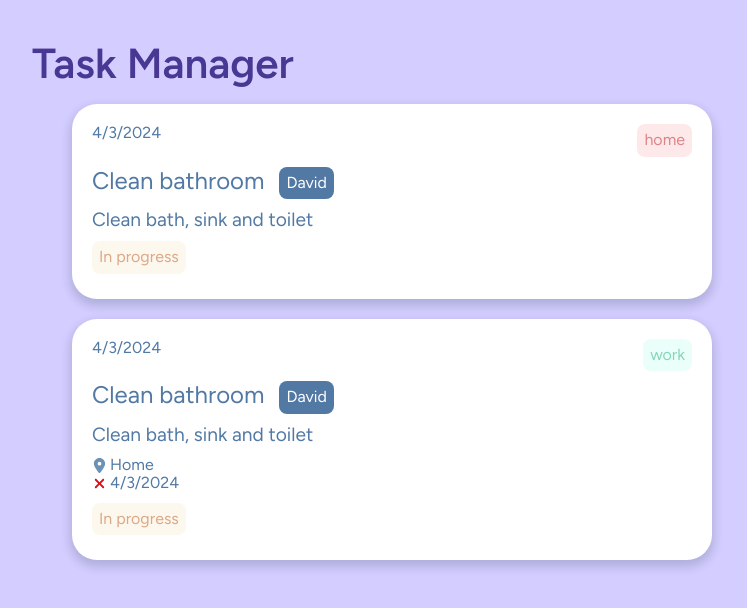
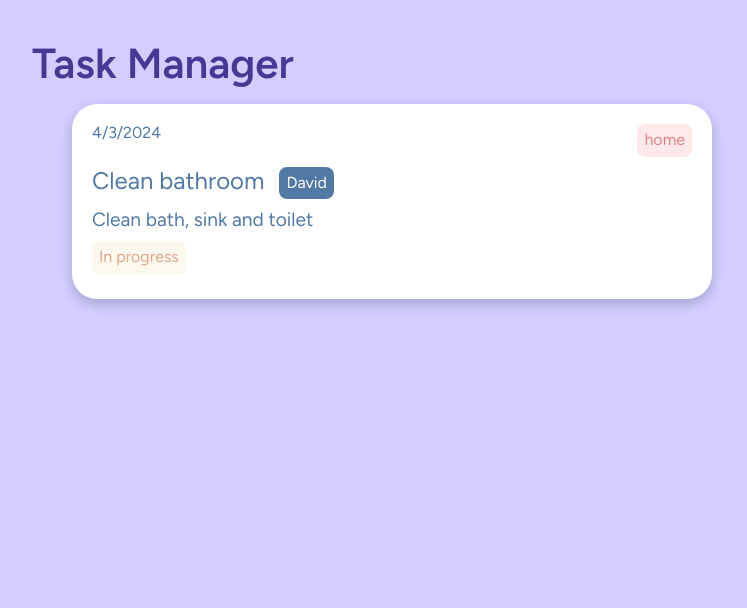
Before and after one commit to varflam/react_base, a React (Create React App) app in the folder test_1/: page / in a window 1280 px wide. Shown: the top 608 px of the page, without its empty margins (58-805 px from the left). Built offline with nearby package versions, Linux system fonts and the light colour scheme.

Commit message:
feat: add redux

```diff
--- a/test_1/package.json
+++ b/test_1/package.json
@@ -3,6 +3,7 @@
   "version": "0.1.0",
   "private": true,
   "dependencies": {
+    "@reduxjs/toolkit": "^2.3.0",
     "@testing-library/jest-dom": "^5.17.0",
     "@testing-library/react": "^13.4.0",
     "@testing-library/user-event": "^13.5.0",
@@ -12,6 +13,7 @@
     "@types/react-dom": "^18.3.1",
     "react": "^18.3.1",
     "react-dom": "^18.3.1",
+    "react-redux": "^9.1.2",
     "react-scripts": "5.0.1",
     "typescript": "^4.9.5",
     "web-vitals": "^2.1.4"
--- a/test_1/src/App.tsx
+++ b/test_1/src/App.tsx
@@ -1,37 +1,14 @@
 import React from 'react';
-import { Task } from './types';
-import TaskList from './components/TaskList';
+import TaskList from './components/task-list/TaskList';
 import './style/reset.css';
 import './style/app.css';
 
 function App() {
-    const tasks: Task[] = [
-        {
-            name: 'Clean bathroom',
-            status: 'In progress',
-            type: 'home',
-            assignee: 'David',
-            date: new Date(2024, 3, 3),
-            description: 'Clean bath, sink and toilet',
-            id: 1,
-        },
-        {
-            name: 'Clean bathroom',
-            status: 'In progress',
-            type: 'work',
-            assignee: 'David',
-            date: new Date(2024, 3, 3),
-            description: 'Clean bath, sink and toilet',
-            deadline: new Date(2024, 3, 3),
-            place: 'Home',
-            id: 2,
-        }
-    ]
     return (
         <div className='task-manager'>
             <div className="container">
                 <h1 className='header figtree-bold'>Task Manager</h1>
-                <TaskList taskList={tasks}/>
+                <TaskList/>
             </div>
         </div>
     );
--- a/test_1/src/components/TaskList.tsx
+++ /dev/null
@@ -1,18 +0,0 @@
-import { Task } from "../types"
-import TaskComponent from "./Task";
-
-type TaskListProps = { taskList: Task[] };
-
-const TaskList: React.FC<TaskListProps> = ({ taskList }) => {
-    return (
-        <ul>
-            {
-                taskList.map(task => {
-                    return <TaskComponent key={task.id} task={task}/>
-                })
-            }
-        </ul>
-    )
-}
-
-export default TaskList;
--- /dev/null
+++ b/test_1/src/components/task-list/TaskList.tsx
@@ -0,0 +1,17 @@
+import { useAppSelector } from "../../store";
+import TaskComponent from "../task/Task";
+
+const TaskList = () => {
+    const { tasks } = useAppSelector((state) => state.tasks);
+    return (
+        <ul>
+            {
+                tasks.map(task => {
+                    return <TaskComponent key={task.id} task={task}/>
+                })
+            }
+        </ul>
+    )
+}
+
+export default TaskList;
--- a/test_1/src/index.tsx
+++ b/test_1/src/index.tsx
@@ -1,12 +1,16 @@
 import React from 'react';
 import ReactDOM from 'react-dom/client';
 import App from './App';
+import { store } from './store';
+import { Provider } from 'react-redux';
 
 const root = ReactDOM.createRoot(
   document.getElementById('root') as HTMLElement
 );
 root.render(
   <React.StrictMode>
-    <App />
+    <Provider store={store}>
+      <App />
+    </Provider>
   </React.StrictMode>
 );
--- /dev/null
+++ b/test_1/src/store/index.ts
@@ -0,0 +1,17 @@
+import { configureStore } from '@reduxjs/toolkit';
+import tasks from './slices/taskListSlice';
+import { TypedUseSelectorHook, useDispatch, useSelector } from 'react-redux';
+
+export const store = configureStore({
+  reducer: {
+    tasks,
+  },
+  middleware: getDefaultMiddleware => getDefaultMiddleware(),
+    devTools: process.env.NODE_ENV !== 'production'
+});
+
+export type AppDispatch = typeof store.dispatch;
+export type RootState = ReturnType<typeof store.getState>;
+
+export const useAppDispatch = () => useDispatch<AppDispatch>();
+export const useAppSelector: TypedUseSelectorHook<RootState> = useSelector;
--- /dev/null
+++ b/test_1/src/store/slices/taskListSlice.ts
@@ -0,0 +1,58 @@
+import { createSlice } from '@reduxjs/toolkit';
+import { Task } from '../../types';
+
+type InitialState = {
+    tasks: Task[];
+}
+
+type TaskEditActionPayload = {
+    id: number;
+    task: Partial<Task>;
+}
+
+const initialState: InitialState = {
+    tasks: [
+        {
+            name: 'Clean bathroom',
+            status: 'In progress',
+            type: 'home',
+            assignee: 'David',
+            date: new Date(2024, 3, 3),
+            description: 'Clean bath, sink and toilet',
+            id: 1,
+        }
+    ],
+}
+
+const tasksSlice = createSlice({
+    name: 'tasksSlice',
+    initialState,
+    reducers: {
+        addTask: (state, { payload }: { payload: Task }) => {
+            state.tasks.push(payload);
+        },
+        removeTask: (state, { payload }: { payload: number }) => {
+            state.tasks = state.tasks.filter((task) => task.id !== payload);
+        },
+        editTask: (state, { payload }: { payload: TaskEditActionPayload }) => {
+            state.tasks = state.tasks.map((task) => {
+                if (task.id === payload.id) {
+                    return {
+                        name: payload.task.name ?? task.name,
+                        date: payload.task.date ?? task.date,
+                        description: payload.task.description ?? task.description,
+                        deadline: payload.task.deadline ?? task.deadline,
+                        type: payload.task.type ?? task.type,
+                        status: payload.task.status ?? task.status,
+                        id: task.id
+                    }
+                }
+                return task;
+            })
+        }
+    }
+});
+
+export const { addTask, removeTask, editTask } = tasksSlice.actions;
+
+export default tasksSlice.reducer;
```
Also changed, not shown: test_1/src/components/filters/Filters.tsx (added, +8 -0 lines), test_1/src/components/task/Task.tsx (renamed from test_1/src/components/Task.tsx, +4 -4 lines), test_1/src/components/task/task.css (renamed from test_1/src/style/task.css), 1 other file (tests, documents, lock files or other folders).
